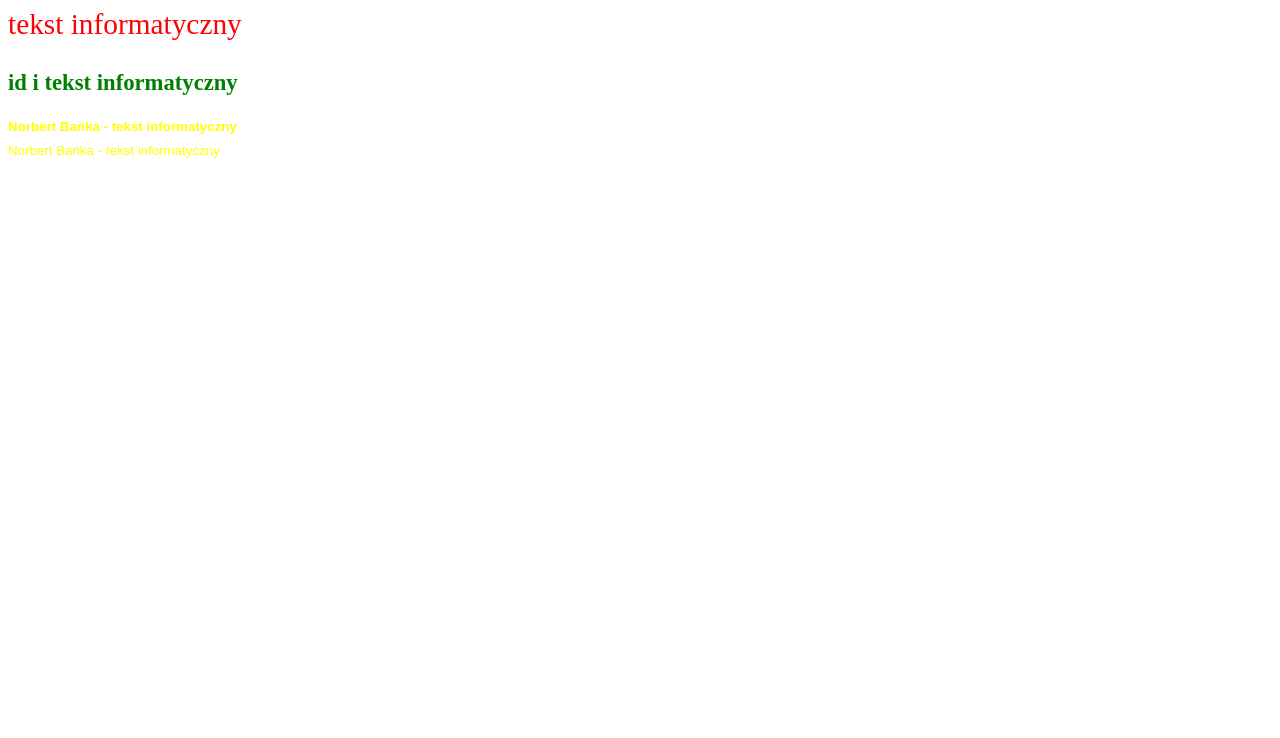
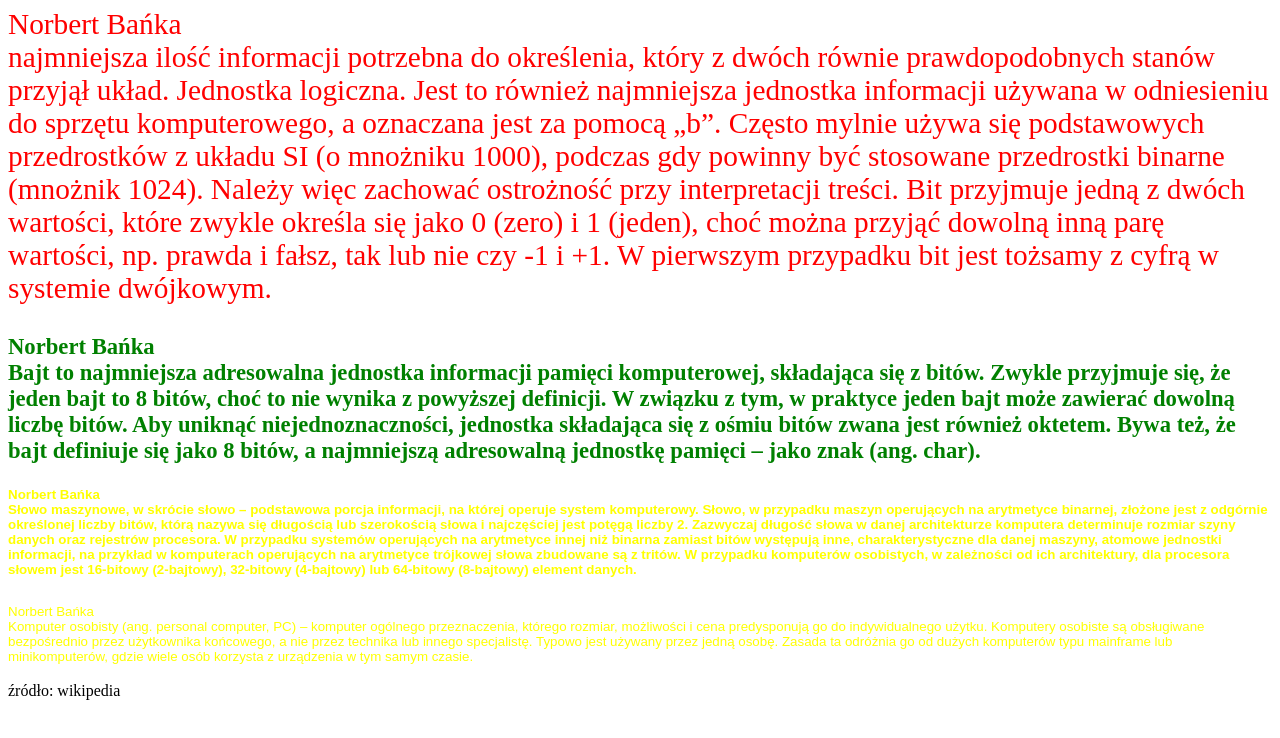
Before and after one commit to tooja/css, a plain HTML site: page bank_z22.html in a window 1280 px wide. Drawn offline with Linux system fonts and the light colour scheme.

Commit message:
Update bank_z22.html

```diff
--- a/bank_z22.html
+++ b/bank_z22.html
@@ -5,10 +5,11 @@
 <LINK href="bank_z22.css" rel="stylesheet" type="text/CSS">
 </head>
 <body>
-<p> tekst informatyczny </p>
-<p id="gruby_banka"> id i tekst informatyczny </p>
-<h1 id="dlawszystkich_banka"> Norbert Bańka - tekst informatyczny </h1>
-<div id="dlawszystkich_banka"> Norbert Bańka - tekst informatyczny </div>
+<p> Norbert Bańka <br> najmniejsza ilość informacji potrzebna do określenia, który z dwóch równie prawdopodobnych stanów przyjął układ. Jednostka logiczna. Jest to również najmniejsza jednostka informacji używana w odniesieniu do sprzętu komputerowego, a oznaczana jest za pomocą „b”. Często mylnie używa się podstawowych przedrostków z układu SI (o mnożniku 1000), podczas gdy powinny być stosowane przedrostki binarne (mnożnik 1024). Należy więc zachować ostrożność przy interpretacji treści. Bit przyjmuje jedną z dwóch wartości, które zwykle określa się jako 0 (zero) i 1 (jeden), choć można przyjąć dowolną inną parę wartości, np. prawda i fałsz, tak lub nie czy -1 i +1. W pierwszym przypadku bit jest tożsamy z cyfrą w systemie dwójkowym. </p>
+<p id="gruby_banka"> Norbert Bańka <br> Bajt to najmniejsza adresowalna jednostka informacji pamięci komputerowej, składająca się z bitów. Zwykle przyjmuje się, że jeden bajt to 8 bitów, choć to nie wynika z powyższej definicji. W związku z tym, w praktyce jeden bajt może zawierać dowolną liczbę bitów. Aby uniknąć niejednoznaczności, jednostka składająca się z ośmiu bitów zwana jest również oktetem. Bywa też, że bajt definiuje się jako 8 bitów, a najmniejszą adresowalną jednostkę pamięci – jako znak (ang. char). </p>
+<h1 id="dlawszystkich_banka"> Norbert Bańka <br> Słowo maszynowe, w skrócie słowo – podstawowa porcja informacji, na której operuje system komputerowy. Słowo, w przypadku maszyn operujących na arytmetyce binarnej, złożone jest z odgórnie określonej liczby bitów, którą nazywa się długością lub szerokością słowa i najczęściej jest potęgą liczby 2. Zazwyczaj długość słowa w danej architekturze komputera determinuje rozmiar szyny danych oraz rejestrów procesora. W przypadku systemów operujących na arytmetyce innej niż binarna zamiast bitów występują inne, charakterystyczne dla danej maszyny, atomowe jednostki informacji, na przykład w komputerach operujących na arytmetyce trójkowej słowa zbudowane są z tritów. W przypadku komputerów osobistych, w zależności od ich architektury, dla procesora słowem jest 16-bitowy (2-bajtowy), 32-bitowy (4-bajtowy) lub 64-bitowy (8-bajtowy) element danych.</h1> <br>
+<div id="dlawszystkich_banka"> Norbert Bańka <br> Komputer osobisty (ang. personal computer, PC) – komputer ogólnego przeznaczenia, którego rozmiar, możliwości i cena predysponują go do indywidualnego użytku. Komputery osobiste są obsługiwane bezpośrednio przez użytkownika końcowego, a nie przez technika lub innego specjalistę. Typowo jest używany przez jedną osobę. Zasada ta odróżnia go od dużych komputerów typu mainframe lub minikomputerów, gdzie wiele osób korzysta z urządzenia w tym samym czasie. </div>
+<br> źródło: wikipedia <br>
 </body>
 </html>
 <!-- Norbert Bańka -->
```
